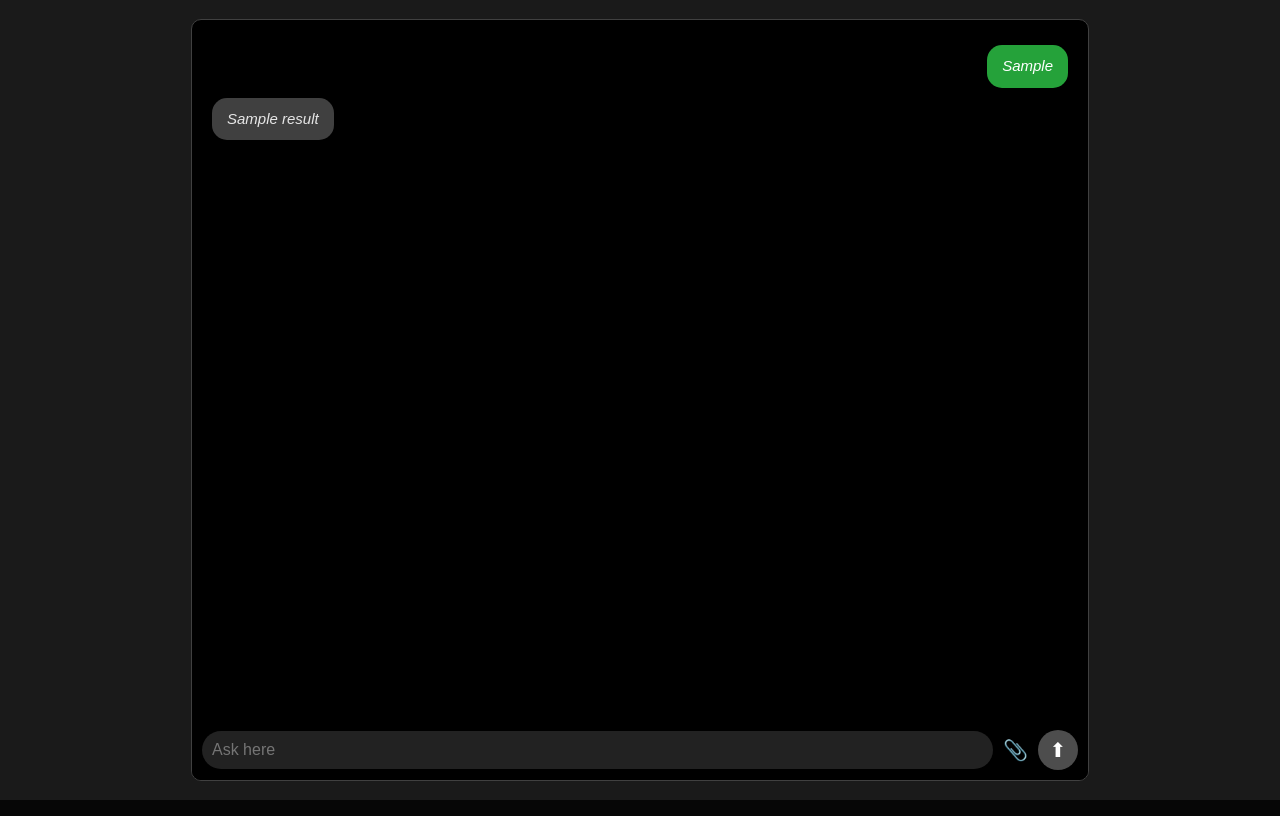
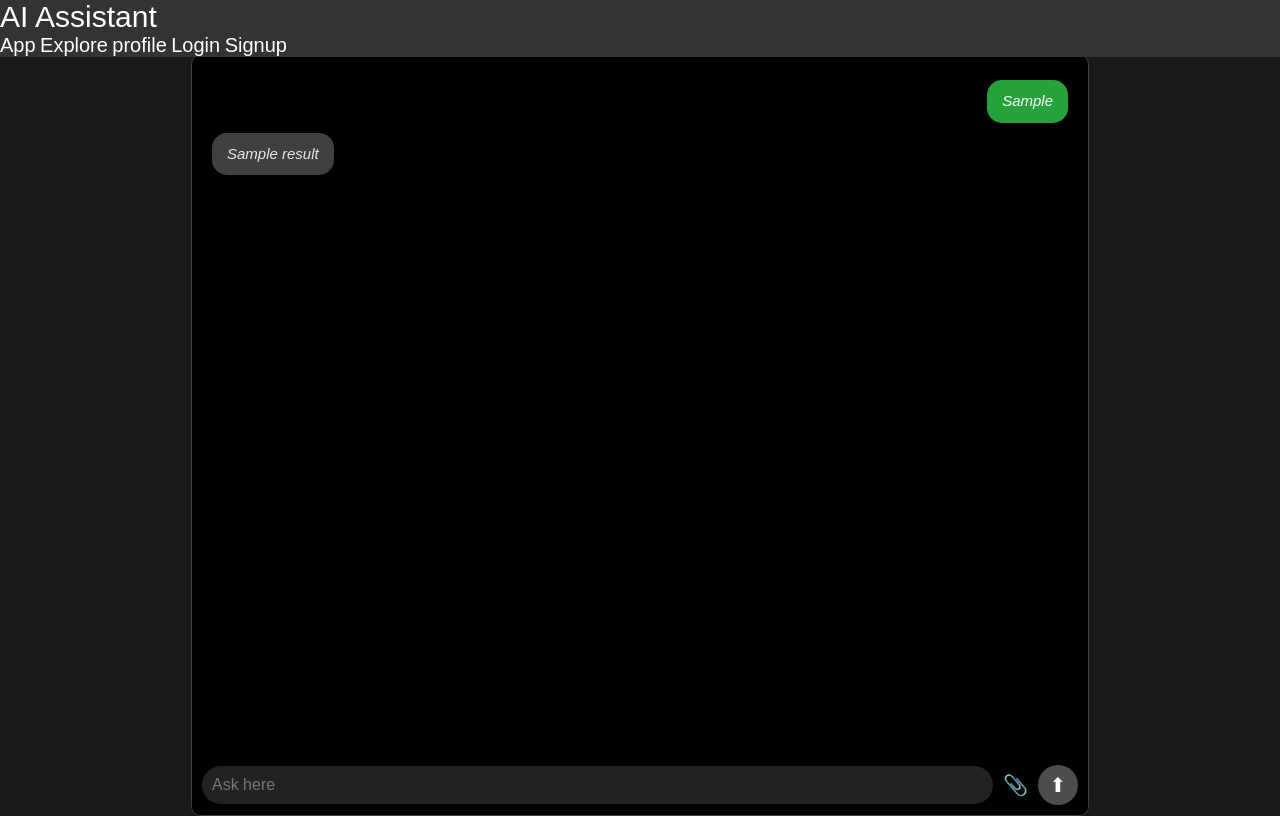
Before and after one commit to Jawad-Hassan-J/Plutonium-Frontend, a Django app: template ai_assistant/core/templates/home.html in a window 1280 px wide. Run offline with Django 3.2, Linux system fonts and the light colour scheme; the template is opened without the code that fills it: most values are stand-ins (such as "Sample title", 1, 10 or a date in 2020).

Commit message:
edit html, add simple nave bar

```diff
--- a/ai_assistant/core/static/core/style.css
+++ b/ai_assistant/core/static/core/style.css
@@ -39,7 +39,6 @@ body {
   flex-direction: column;
 }
 
-
 .message {
   padding: 10px 15px;
   border-radius: 15px;
@@ -66,9 +65,7 @@ body {
   color: hsl(0, 0%, 90%);
   align-self: flex-start;
   white-space: normal; /* remove space */
-
 }
-
 
 .input-bar {
   display: flex;
@@ -78,8 +75,7 @@ body {
   margin-top: auto;
 }
 
-
-.input-bar input[type="text"] {
+.input-bar input[type='text'] {
   flex-shrink: 0;
   flex: 1;
   padding: 10px;
@@ -91,11 +87,9 @@ body {
   color: #eee;
 }
 
-
 .input-bar button:hover {
   background: hsl(0, 0%, 55%);
 }
-
 
 .custom-file-upload {
   cursor: pointer;
@@ -119,12 +113,39 @@ body {
   display: none;
 }
 
-.submit-btn{
-  width:40px;
-  height:40px;
-  border:none;
-  border-radius:50%;
-  background:hsl(0, 0%, 30%);
+.submit-btn {
+  width: 40px;
+  height: 40px;
+  border: none;
+  border-radius: 50%;
+  background: hsl(0, 0%, 30%);
   color: hsl(0, 0%, 100%);
   font-size: 20px;
 }
+
+.navbar {
+  position: fixed;
+  top: 0;
+  left: 0;
+  right: 0;
+
+  background: hsl(0, 0%, 20%);
+  color: hsl(0, 0%, 100%);
+
+  display: flex;
+  align-items: center;
+  justify-content: space-between;
+}
+
+.navbar .links a {
+  color: hsl(0, 0%, 100%);
+  font-size: 20px;
+  text-decoration: none;
+}
+.chat-container {
+  margin-top: 70px;
+}
+
+.brand{
+    font-size: 30px;
+}
--- a/ai_assistant/core/templates/home.html
+++ b/ai_assistant/core/templates/home.html
@@ -7,7 +7,7 @@
     <link rel="stylesheet" href="{% static 'core/style.css' %}" />
   </head>
   <body>
-
+     {% include "navbar.html" %}
     <div class="chat-container">
       <div class="chat-box">
 
--- /dev/null
+++ b/ai_assistant/core/templates/navbar.html
@@ -0,0 +1,12 @@
+<div class="navbar">
+  <div class="container">
+    <div class="brand">AI Assistant</div>
+    <div class="links">
+      <a href="#">App</a>
+      <a href="#">Explore</a>
+      <a href="#">profile</a>
+      <a href="#">Login</a>
+      <a href="#">Signup</a>
+    </div>
+  </div>
+</div>
```
Also changed, not shown: ai_assistant/uploads/WhatsApp Image 2025-08-27 at 12.44.55_9d3735ca.jpg (added). Lines whose indentation alone changed are shown as unchanged.
